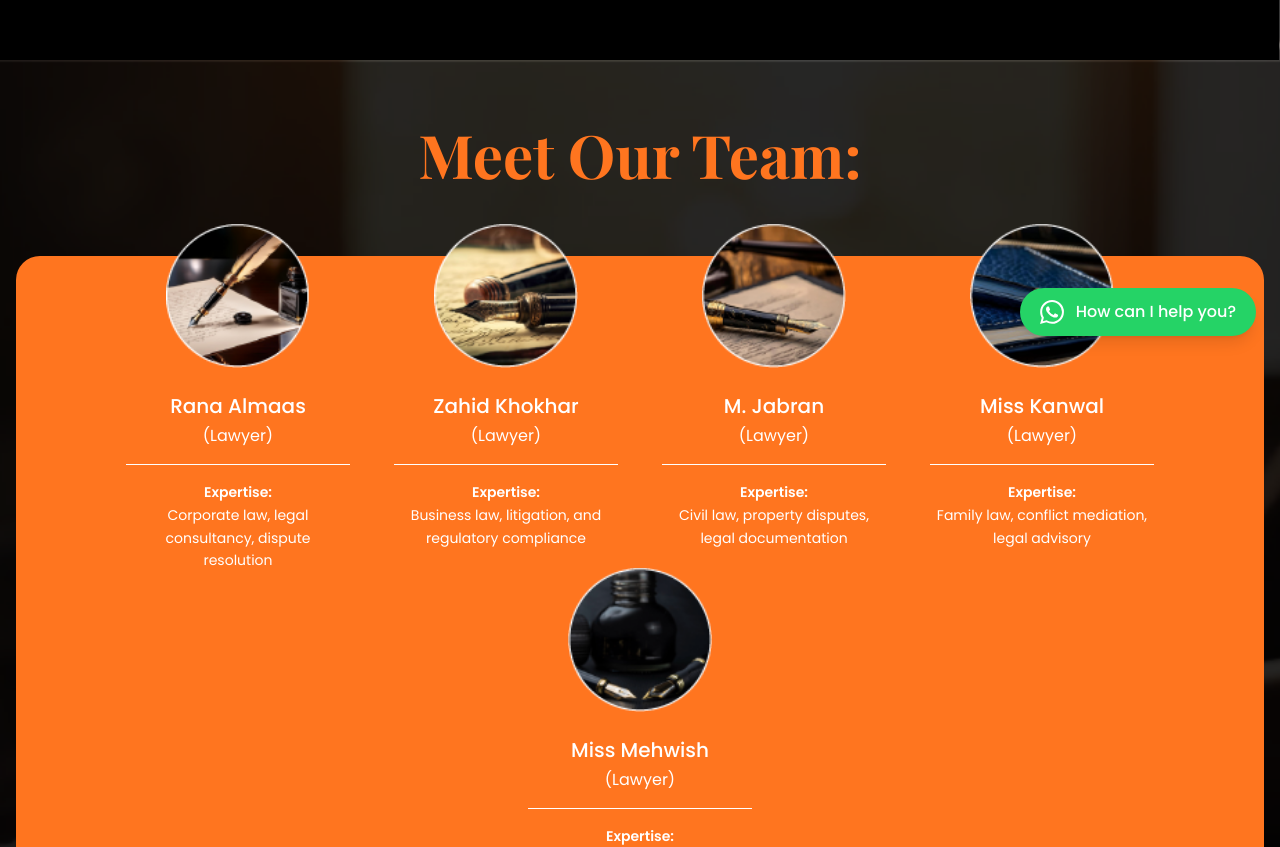
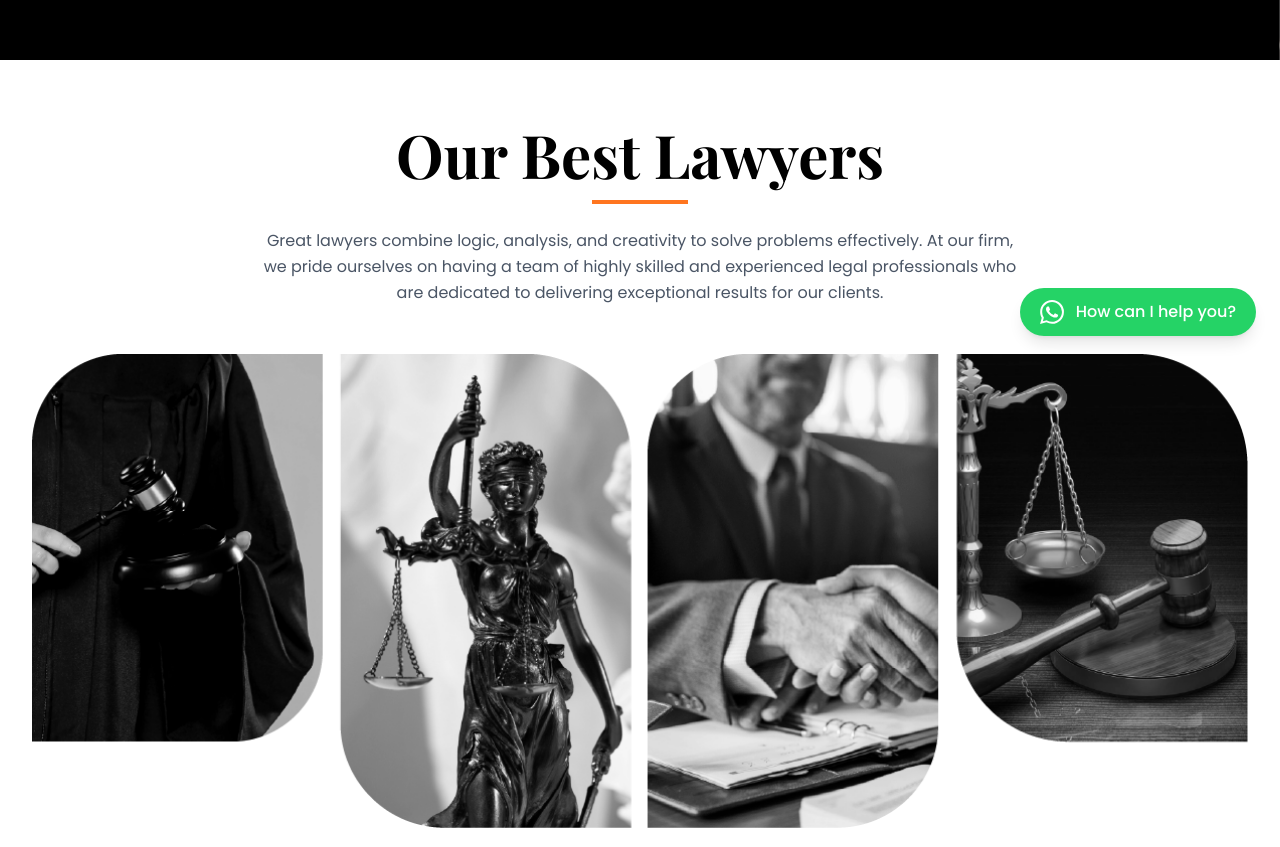
Before and after one commit to ZohaibAly/PeaceLegalFirm, a React (Vite) app: page /Our-Lawyers in a window 1280 px wide. Shown: the part 440-1287 px from the top of the page. Built offline with nearby package versions, Linux system fonts and the light colour scheme; a web font is replaced by a local one.

Commit message:
add our best lawyers section

```diff
--- a/src/Pages/OurLawyer.jsx
+++ b/src/Pages/OurLawyer.jsx
@@ -1,11 +1,12 @@
 import React from "react";
 import Breadcrumb from "../components/Breadcrumb";
 import MeetOurTeam from "../components/MeetOurTeam";
-
+import OurBestLawyers from "../components/OurBestLawyers";
 const OurLawyerPage = () => {
   return (
     <>
     <Breadcrumb/>
+    <OurBestLawyers/>
     <MeetOurTeam/>
     </>
   );
--- /dev/null
+++ b/src/components/OurBestLawyers.jsx
@@ -0,0 +1,45 @@
+import React from 'react';
+import { theme } from '../../constants/theme';
+import LawyersImg from '../assets/images/LawyersImg.png';
+
+const OurBestLawyers = () => {
+  return (
+    <div className="w-full py-16 px-4 sm:px-6 lg:px-8">
+      <div className="max-w-[1450px] mx-auto">
+        {/* Header Section */}
+        <div className="text-center mb-12">
+          <h2
+            className="text-4xl sm:text-5xl lg:text-6xl font-bold mb-4"
+            style={{
+              fontFamily: theme.fonts.heading,
+              color: theme.colors.primary
+            }}
+          >
+            Our Best Lawyers
+          </h2>
+          <div
+            className="w-24 h-1 mx-auto mb-6"
+            style={{ backgroundColor: theme.colors.secondary }}
+          />
+          <p
+            className="text-gray-600 max-w-3xl mx-auto text-sm sm:text-base leading-relaxed"
+            style={{ fontFamily: theme.fonts.body }}
+          >
+            Great lawyers combine logic, analysis, and creativity to solve problems effectively. At our firm, we pride ourselves on having a team of highly skilled and experienced legal professionals who are dedicated to delivering exceptional results for our clients.
+          </p>
+        </div>
+
+        {/* Lawyers Image */}
+        <div className="w-full">
+          <img
+            src={LawyersImg}
+            alt="Our Best Lawyers"
+            className="w-full h-auto object-contain"
+          />
+        </div>
+      </div>
+    </div>
+  );
+};
+
+export default OurBestLawyers;
```
Also changed, not shown: src/assets/images/LawyersImg.png (added).
